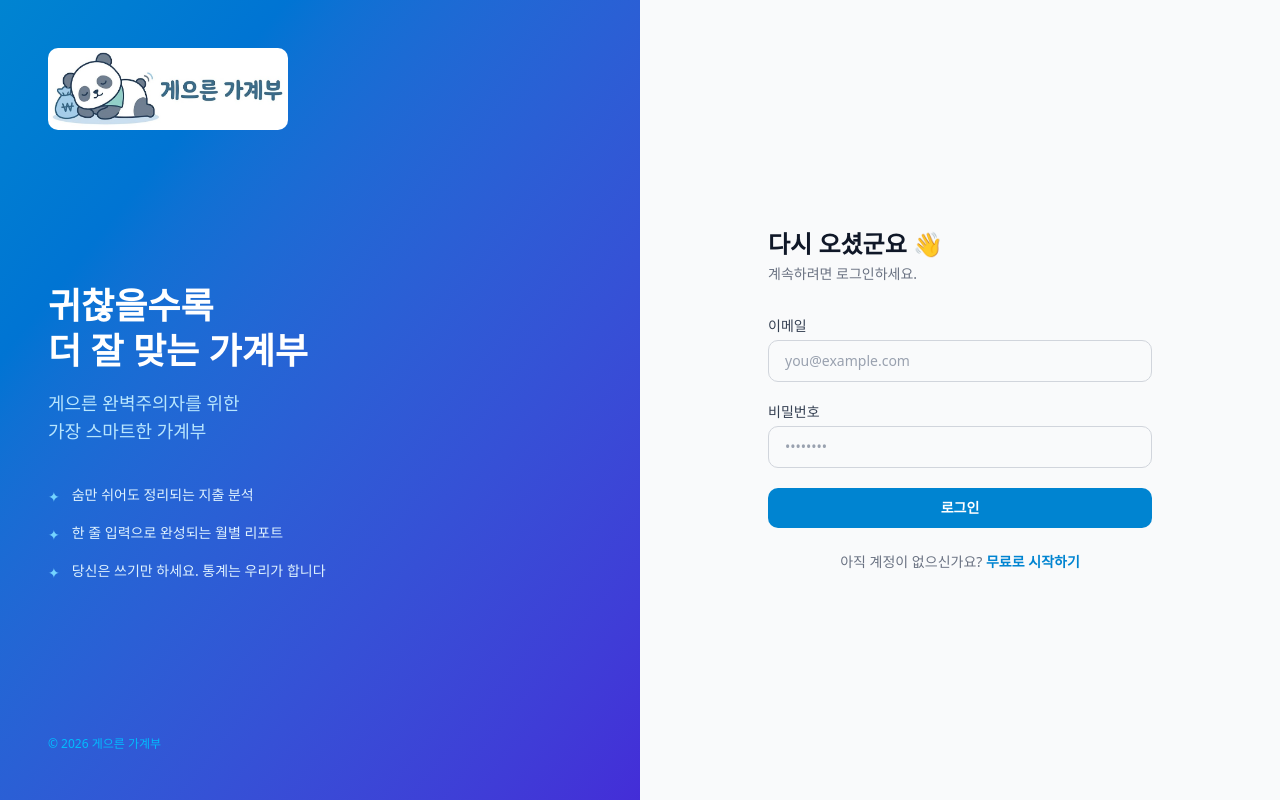
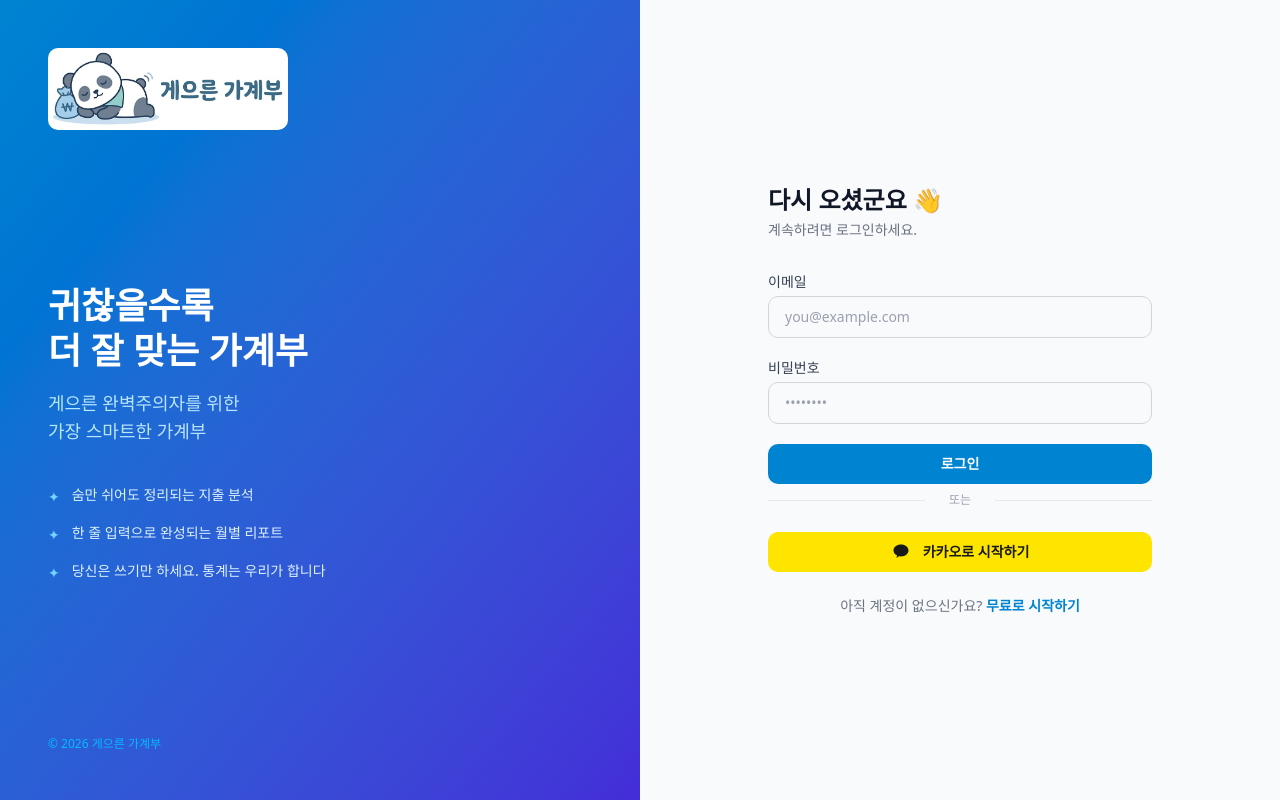
Before and after one commit to fin-track-org/fin-track-front-web, a Next.js app: page /login in a window 1280 px wide. Built offline with nearby package versions, Linux system fonts and the light colour scheme; no server answers; a web font is replaced by a local one.

Commit message:
add: 카카오 소셜로그인 추가

```diff
--- /dev/null
+++ b/src/app/auth/callback/route.ts
@@ -0,0 +1,29 @@
+import { NextResponse } from 'next/server';
+import { createClient } from '@/src/lib/supabase/server';
+
+export async function GET(request: Request) {
+    const { searchParams } = new URL(request.url);
+    const code = searchParams.get('code');
+    const next = searchParams.get('next') ?? '/home';
+
+    // 🔥 [수정됨] Next.js가 착각하는 URL 대신, 헤더에서 '진짜 접속 주소'를 강제로 뜯어옵니다.
+    const host = request.headers.get('host'); // 예: 172.30.1.32:3000
+    const protocol = request.headers.get('x-forwarded-proto') ?? 'http';
+    const actualOrigin = `${protocol}://${host}`;
+
+    if (code) {
+        const supabase = await createClient();
+
+        const { error } = await supabase.auth.exchangeCodeForSession(code);
+
+        if (!error) {
+            // origin 대신 actualOrigin을 사용하여 리다이렉트
+            return NextResponse.redirect(`${actualOrigin}${next}`);
+        } else {
+            console.error('세션 교환 에러:', error.message);
+        }
+    }
+
+    // 에러 시에도 실제 주소로 리다이렉트
+    return NextResponse.redirect(`${actualOrigin}/login`);
+}
--- a/src/app/home/profile/page.tsx
+++ b/src/app/home/profile/page.tsx
@@ -116,9 +116,8 @@ function BudgetGroupRow({
           </span>
         </div>
         <ChevronDown
-          className={`w-4 h-4 text-gray-400 flex-shrink-0 transition-transform duration-200 ${
-            open ? "rotate-180" : ""
-          }`}
+          className={`w-4 h-4 text-gray-400 flex-shrink-0 transition-transform duration-200 ${open ? "rotate-180" : ""
+            }`}
         />
       </button>
 
@@ -349,8 +348,8 @@ function CategoryRow({ category }: { category: Category }) {
           <span className="text-sm font-medium text-gray-800 truncate">{category.name}</span>
           <span
             className={`text-xs px-2 py-0.5 rounded-full flex-shrink-0 ${isIncome
-                ? "bg-emerald-50 text-emerald-600"
-                : "bg-sky-50 text-sky-600"
+              ? "bg-emerald-50 text-emerald-600"
+              : "bg-sky-50 text-sky-600"
               }`}
           >
             {isIncome ? "수입" : "지출"}
@@ -674,10 +673,10 @@ export default function ProfilePage() {
       <div className="bg-white rounded-xl border border-gray-200 shadow-sm overflow-hidden">
         <div className="flex items-center gap-4 px-6 py-5 border-b border-gray-100">
           <div className="w-12 h-12 rounded-full bg-gradient-to-br from-sky-500 to-purple-500 flex items-center justify-center text-white text-lg font-bold flex-shrink-0">
-            {data.nickname[0]}
+            {data.nickname?.[0] || "G"}
           </div>
           <div>
-            <p className="font-semibold text-gray-900">{data.nickname}</p>
+            <p className="font-semibold text-gray-900">{data.nickname || "Guest"}</p>
             <p className="text-xs text-gray-400 mt-0.5">Free 플랜</p>
           </div>
         </div>
@@ -702,7 +701,7 @@ export default function ProfilePage() {
                   {nicknameError && <p className="text-xs text-red-500">{(nicknameError as Error).message}</p>}
                 </div>
               ) : (
-                <dd className="text-sm font-medium text-gray-800">{data.nickname}</dd>
+                <dd className="text-sm font-medium text-gray-800">{data.nickname || "닉네임을 수정해주세요."}</dd>
               )}
             </div>
             <div className="ml-4 flex items-center gap-1 flex-shrink-0">
--- a/src/app/login/page.tsx
+++ b/src/app/login/page.tsx
@@ -46,6 +46,30 @@ export default function LoginPage() {
     } finally {
       // (16) 성공하든 실패하든, 로딩 상태 해제
       setLoading(false);
+    }
+  };
+
+  // 🔥 [추가] 카카오 로그인 핸들러 함수
+  const handleKakaoLogin = async () => {
+    setError(null);
+    setLoading(true);
+
+    try {
+      const { error: authError } = await supabase.auth.signInWithOAuth({
+        provider: "kakao",
+        options: {
+          // 카카오 인증이 끝나면 우리 서비스의 콜백 라우터로 리다이렉트 시킵니다.
+          redirectTo: `${window.location.origin}/auth/callback`,
+        },
+      });
+
+      if (authError) {
+        throw new Error(`카카오 로그인 실패: ${authError.message}`);
+      }
+    } catch (err: any) {
+      console.error(err);
+      setError(err.message || "카카오 로그인 중 에러가 발생했습니다.");
+      setLoading(false); // OAuth 창으로 이동 실패 시에만 로딩을 풀어줍니다.
     }
   };
 
@@ -145,6 +169,28 @@ export default function LoginPage() {
             </button>
           </form>
 
+          {/* 🔥 [추가] "또는" 구분선 및 카카오 로그인 버튼 영역 */}
+          <div className="space-y-4">
+            <div className="relative flex py-2 items-center">
+              <div className="flex-grow border-t border-gray-200"></div>
+              <span className="flex-shrink mx-4 text-xs text-gray-400 bg-gray-50 px-2">또는</span>
+              <div className="flex-grow border-t border-gray-200"></div>
+            </div>
+
+            <button
+              type="button"
+              disabled={loading}
+              onClick={handleKakaoLogin}
+              className="w-full flex items-center justify-center gap-3 py-2.5 px-4 bg-[#FEE500] hover:bg-[#FDD835] disabled:opacity-50 disabled:cursor-not-allowed text-[#191919] font-semibold rounded-lg text-sm transition-colors focus:outline-none focus:ring-2 focus:ring-offset-2 focus:ring-[#FEE500]"
+            >
+              {/* 카카오 공식 브랜드 컬러 심볼 메타포 배치 */}
+              <svg className="w-5 h-5" viewBox="0 0 24 24" fill="currentColor">
+                <path d="M12 3c-4.97 0-9 3.185-9 7.115 0 2.558 1.712 4.8 4.32 6.04-.173.579-.623 2.098-.713 2.42-.113.407.135.402.285.302.119-.079 1.907-1.282 2.662-1.79.79.117 1.606.18 2.446.18 4.97 0 9-3.186 9-7.116C21 6.185 16.97 3 12 3z" />
+              </svg>
+              카카오로 시작하기
+            </button>
+          </div>
+
           <p className="mt-6 text-center text-sm text-gray-500">
             아직 계정이 없으신가요?{" "}
             <Link href="/create-account" className="font-semibold text-sky-600 hover:text-sky-500">
--- a/src/components/home/sidebar/Sidebar.tsx
+++ b/src/components/home/sidebar/Sidebar.tsx
@@ -63,10 +63,10 @@ export default function Sidebar() {
       <div className="p-6 border-b border-gray-200">
         <div className="flex items-center gap-3">
           <div className="w-12 h-12 bg-linear-to-br from-sky-500 to-purple-500 rounded-full flex items-center justify-center text-white font-semibold">
-            {data?.nickname[0]}
+            {data?.nickname?.[0] || "G"}
           </div>
           <div>
-            <div className="font-semibold text-gray-900">{data?.nickname}</div>
+            <div className="font-semibold text-gray-900">{data?.nickname || "Guest"}</div>
             <div className="text-sm text-gray-500">Free 플랜</div>
           </div>
         </div>
@@ -84,11 +84,10 @@ export default function Sidebar() {
                 key={item.path}
                 href={item.path}
                 onClick={() => setIsOpen(false)}
-                className={`w-full flex items-center gap-3 px-4 py-3 rounded-lg transition-colors ${
-                  active
-                    ? "bg-sky-50 text-sky-600 font-bold"
-                    : "text-gray-700 hover:bg-gray-50"
-                }`}
+                className={`w-full flex items-center gap-3 px-4 py-3 rounded-lg transition-colors ${active
+                  ? "bg-sky-50 text-sky-600 font-bold"
+                  : "text-gray-700 hover:bg-gray-50"
+                  }`}
               >
                 <Icon className="w-5 h-5" />
                 <span>{item.label}</span>
@@ -139,9 +138,8 @@ export default function Sidebar() {
 
       {/* ===== 모바일 슬라이드 사이드바 ===== */}
       <div
-        className={`fixed inset-y-0 left-0 z-50 flex flex-col w-64 transform bg-white transition-transform duration-300 lg:hidden ${
-          isOpen ? "translate-x-0" : "-translate-x-full"
-        }`}
+        className={`fixed inset-y-0 left-0 z-50 flex flex-col w-64 transform bg-white transition-transform duration-300 lg:hidden ${isOpen ? "translate-x-0" : "-translate-x-full"
+          }`}
       >
         <div className="h-15 flex justify-end p-4 border-b border-gray-200">
           <button onClick={() => setIsOpen(false)}>
--- /dev/null
+++ b/src/lib/supabase/server.ts
@@ -0,0 +1,34 @@
+// src/lib/supabase/server.ts
+import { createServerClient, type CookieOptions } from '@supabase/ssr'
+import { cookies } from 'next/headers'
+
+export async function createClient() {
+    const cookieStore = await cookies()
+
+    return createServerClient(
+        process.env.NEXT_PUBLIC_SUPABASE_URL!,
+        process.env.NEXT_PUBLIC_SUPABASE_ANON_KEY!,
+        {
+            cookies: {
+                get(name: string) {
+                    return cookieStore.get(name)?.value
+                },
+                set(name: string, value: string, options: CookieOptions) {
+                    try {
+                        cookieStore.set({ name, value, ...options })
+                    } catch (error) {
+                        // Server Component에서 set을 호출할 때 발생하는 에러를 무시합니다.
+                        // (미들웨어에서 세션을 갱신하도록 처리하면 안전합니다)
+                    }
+                },
+                remove(name: string, options: CookieOptions) {
+                    try {
+                        cookieStore.set({ name, value: '', ...options })
+                    } catch (error) {
+                        // Server Component에서 delete를 호출할 때 발생하는 에러를 무시합니다.
+                    }
+                },
+            },
+        }
+    )
+}
```
